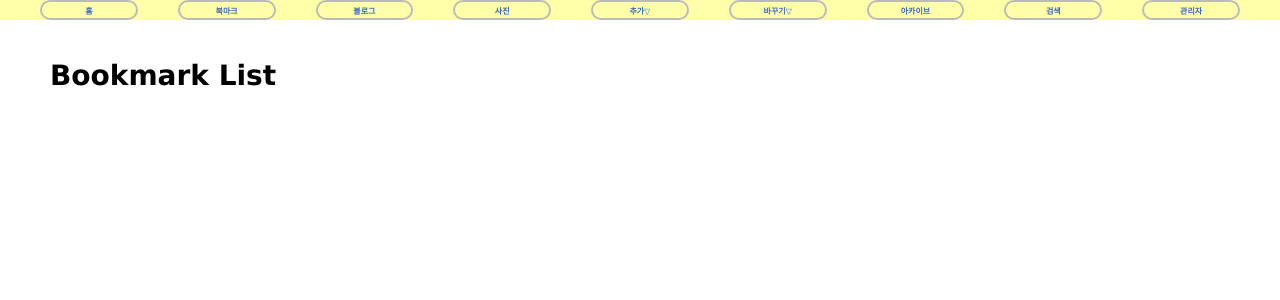
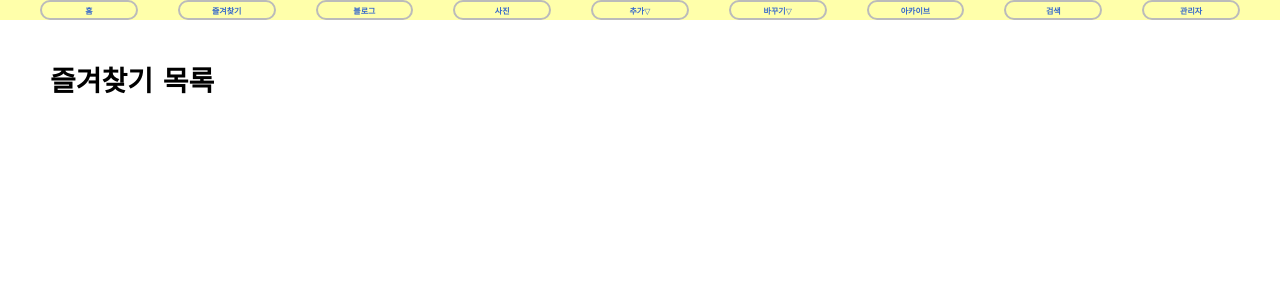
Before and after one commit to t1801silver/t1801, a Django app: template bookmark/templates/bookmark/bookmark_list.html in a window 1280 px wide. Shown: the part 30-330 px from the top of the page. Run offline with Django 3.2, Linux system fonts and the light colour scheme; the template is opened without the code that fills it, so the values that code supplies are empty.

Commit message:
My Django Girls app, first commit

```diff
--- a/bookmark/templates/bookmark/bookmark_list.html
+++ b/bookmark/templates/bookmark/bookmark_list.html
@@ -4,7 +4,7 @@
 
 {% block content %}
 <div id="content">
-    <h1>Bookmark List</h1>
+    <h1>즐겨찾기 목록</h1>
 
     <ul>
         {% for bookmark in object_list %}
--- a/templates/base.html
+++ b/templates/base.html
@@ -22,20 +22,20 @@
 
 <div id="menu">
     <li><a href="{% url 'home' %}">홈</a></li>
-    <li><a href="{% url 'bookmark:index' %}">북마크</a></li>
+    <li><a href="{% url 'bookmark:index' %}">즐겨찾기</a></li>
     <li><a href="{% url 'blog:index' %}">블로그</a></li>
     <li><a href="#">사진</a></li>
 
     <li><a href="#">추가&bigtriangledown;</a>
         <ul>
-            <li><a href="#">북마크</a></li>
+            <li><a href="#">즐겨찾기</a></li>
             <li><a href="#">블로그</a></li>
 	    <li><a href="#">사진</a></li>
         </ul>
     </li>
     <li><a href="#">바꾸기&bigtriangledown;</a>
         <ul>
-            <li><a href="#">북마크</a></li>
+            <li><a href="#">즐겨찾기</a></li>
             <li><a href="#">블로그</a></li>
 	    <li><a href="#">사진</a></li>
         </ul>
```
